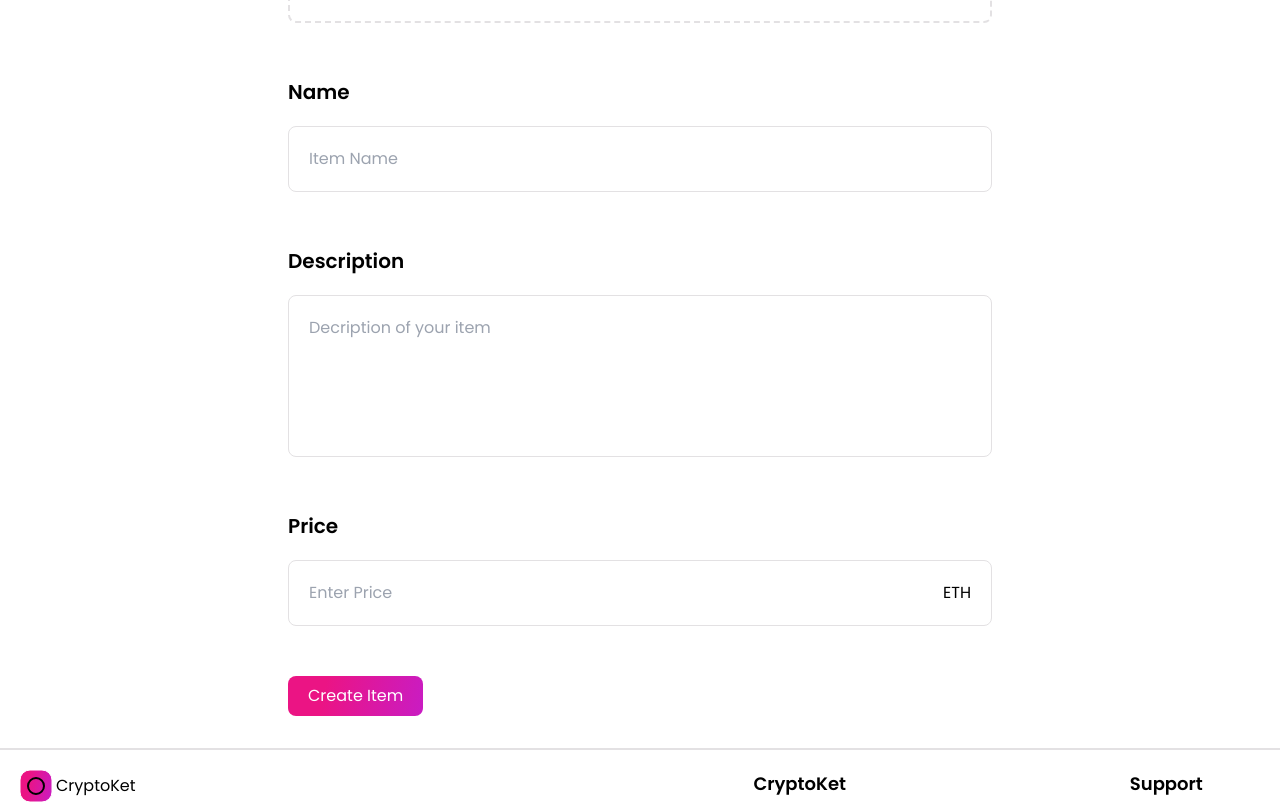
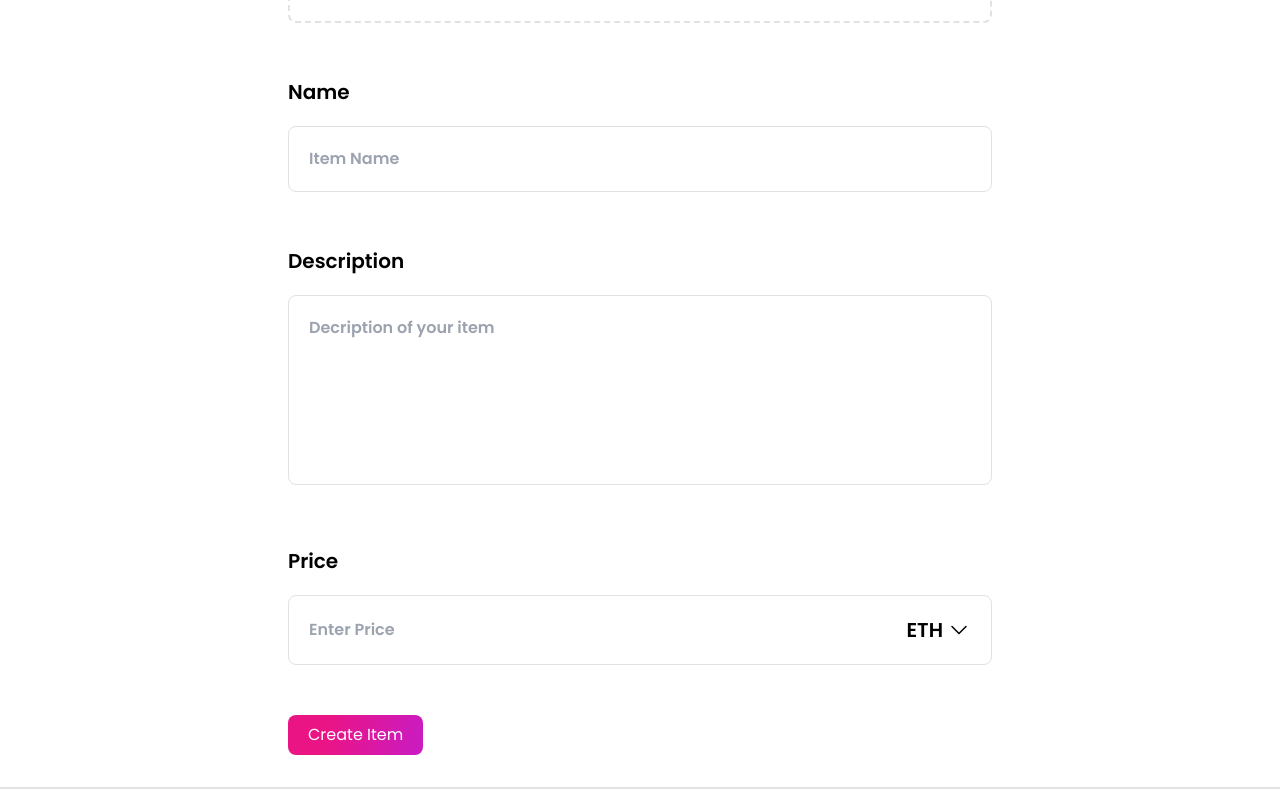
Before and after one commit to JohnGlod/crypto, a React (Create React App) app in the folder client/: page /create-item in a window 1280 px wide. Shown: the part 560-1364 px from the top of the page. Built offline with nearby package versions, Linux system fonts and the light colour scheme.

Commit message:
refactoring create-item

```diff
--- a/client/package.json
+++ b/client/package.json
@@ -9,6 +9,7 @@
     "react": "^17.0.2",
     "react-dom": "^17.0.2",
     "react-dropzone": "^12.0.4",
+    "react-hook-form": "^7.27.1",
     "react-icons": "^4.3.1",
     "react-router-dom": "^6.2.1",
     "react-scripts": "5.0.0",
--- a/client/src/components/DragDropFile.jsx
+++ b/client/src/components/DragDropFile.jsx
@@ -40,12 +40,12 @@ export const DragDropFile = ({ setFile = Function.prototype }) => {
       <label className='font-bold flex flex-col text-xl'>Upload File</label>
       <div
         {...getRootProps()}
-        className={`border-dashed border-2 font-bold items-center p-6 rounded-lg text-sm hover:opacity-60 cursor-pointer
-        ${isDragReject ? 'border-red' : 'border-gray-light'}`}
+        className={`border-dashed border-2 font-bold items-center p-6 rounded-lg text-sm hover:opacity-60 cursor-pointer dark:bg-black-1
+        ${isDragReject ? 'border-[#DC2626]' : 'border-gray-light'}`}
       >
         <input {...getInputProps()} />
         {isDragReject ? (
-          <div className='text-center'>
+          <div className='text-center text-[#DC2626] font-normal'>
             Oops! This app only supports JPG, PNG, GIF, SVG, WEBM, MP3, MP4. Max
             100mb.
           </div>
--- a/client/src/components/Logo.jsx
+++ b/client/src/components/Logo.jsx
@@ -5,7 +5,7 @@ export const Logo = () => {
   const [_, toggleDarkMode] = useDarkMode();
   return (
     <div
-      className='flex gap-1 items-center shrink-0 cursor-pointer'
+      className='flex gap-1 items-center shrink-0 cursor-pointer max-w-fit'
       onClick={toggleDarkMode}
     >
       <Icons className={`stroke-white dark:stroke-dark`} />
--- a/client/src/components/Navbar.jsx
+++ b/client/src/components/Navbar.jsx
@@ -40,14 +40,14 @@ export const Navbar = () => {
           )}
         </div>
       </div>
-      <nav className={`absolute top-[90px] bg-white dark:bg-dark px-4 pb-4 z-[1] left-0 w-full min-h-full transition-all duration-500 easy-in
+      <nav className={`absolute top-[90px] bg-white dark:bg-dark px-4 pb-4 z-[1] left-0 w-full min-h-full transition-all duration-500 md:transition-none easy-in
       lg:static lg:flex lg:items-center lg:p-0 lg:z-auto lg:w-auto lg:min-h-min  ${toggleMenu ? 'top-20 opacity-100': '-top-full opacity-0 z-[-5]'} lg:opacity-100 `}>
         <ul className='lg:flex lg:items-center'>
           {NavList.map((item, index) => (
             <NavbarItem key={index} title={item.title} url={item.url} />
           ))}
         </ul>
-        <div className='justify-center flex gap-4 border-solid border-t border-gray-litht dark:border-[#2D2E36] pt-4 lg:gap-0 lg:justify-start lg:p-0 lg:border-none'>
+        <div className='justify-center flex gap-4 border-solid border-t border-gray-light dark:border-black-1 pt-4 lg:gap-0 lg:justify-start lg:p-0 lg:border-none'>
           <Button
             type={'button'}
             url={'/create-item'}
--- a/client/src/pages/CreateItem.jsx
+++ b/client/src/pages/CreateItem.jsx
@@ -1,12 +1,33 @@
+import { useState } from 'react';
+import { useForm } from 'react-hook-form';
+
 import { Button } from '../components/Button';
 import { DragDropFile } from '../components';
-import { useState } from 'react';
+import { ReactComponent as ArrowDown } from './../assets/icons/arrowDown.svg';
+
 export const CreateItem = () => {
   const [file, setFile] = useState(null);
+  const {
+    register,
+    formState: { errors, isValid },
+    handleSubmit,
+    reset,
+  } = useForm({
+    mode: 'onBlur',
+  });
+
+  const onSubmit = (data) => {
+    if (!file) {
+      return
+    }
+    console.log({...data, file}, 'onSubmit data');
+    reset();
+    setFile(null)
+  };
 
   return (
     <section className='w-full p-8 dark:text-white max-w-screen-md mx-auto sm:px-6 lg:px-8'>
-      <form action='#' className=''>
+      <form action='#' className='' onSubmit={handleSubmit(onSubmit)}>
         <fieldset className='flex flex-col gap-[55px] mb-[50px] '>
           <legend className='font-bold hidden md:block md:text-3xl md:font-semibold mb-10'>
             Create new Item
@@ -21,58 +42,84 @@ export const CreateItem = () => {
                 className='w-[300px] h-[300px]'
               />
             </div>
-
           )}
           <div className='w-full flex flex-col justify-between'>
-            <label className='font-bold mb-5 text-xl'>Name</label>
+            <label className='font-bold text-xl'>
+              Name
               <input
-              className={`w-full p-5 outline-none border border-solid border-gray-light rounded-lg focus:border-dark hover:border-dark
-              dark:text-white dark:bg-black-1 dark:focus:border-white dark:border-black-1 `}
+                className={`w-full mt-5 p-5 outline-none border border-solid border-gray-light rounded-lg focus:border-dark hover:border-dark text-base border-gray-light
+                dark:border-dark dark:text-white dark:bg-black-1 dark:focus:border-white `}
                 type='text'
                 placeholder='Item Name'
+                {...register('itemName', {
+                  required: 'The field is required',
+                  minLength: {
+                    value: 3,
+                    message: 'Minimum 3 characters',
+                  },
+                })}
               />
+            </label>
+            {errors?.itemName && (
+              <p className='text-[#DC2626] p-1'>{errors?.itemName?.message}</p>
+            )}
           </div>
           <div className='w-full flex flex-col justify-between '>
-            <label for='description' className='font-bold mb-[20px] text-xl'>
+            <label className='font-bold text-xl'>
               Description
-            </label>
               <textarea
-              id='description'
-              name='descr'
-              className={`border border-solid border-gray-light rounded-lg px-5 focus:border-dark hover:border-dark w-full py-5 outline-none
-              dark:text-white dark:bg-black-1 dark:focus:border-white dark:border-black-1 `}
-              type='text'
-              cols={33}
-              rows={5}
+                {...register('itemDescr', {
+                  required: 'The field is required',
+                })}
+                className={`mt-5 border border-solid rounded-lg px-5 focus:border-dark hover:border-dark w-full py-5 outline-none text-base border-gray-light
+                dark:border-dark dark:text-white dark:bg-black-1 dark:focus:border-white min-h-[190px]`}
                 placeholder='Decription of your item'
               ></textarea>
+            </label>
+            {errors?.itemDescr && (
+              <p className='text-[#DC2626] p-1'>{errors?.itemDescr?.message}</p>
+            )}
           </div>
           <div className='w-full flex flex-col justify-between '>
-            <label for='price' className='font-bold mb-[20px] text-xl'>
+            <label className='font-bold text-xl'>
               Price
-            </label>
               <div
-              className={`flex items-center border border-solid border-gray-light rounded-lg p-5 focus:border-dark hover:border-dark
-              dark:text-white dark:bg-black-1 dark:border-dark dark:hover:border-white dark:focus:border-white`}
+                className={`mt-5 flex items-center border border-solid rounded-lg p-5 focus:border-dark hover:border-dark border-gray-light
+                dark:border-dark dark:text-white dark:bg-black-1  dark:hover:border-white dark:focus:border-white`}
               >
                 <input
-                id='price'
-                name='price'
-                className='w-full outline-none dark:bg-black-1 '
+                  className='w-full outline-none dark:bg-black-1 text-base'
+                  {...register('itemPrice', {
+                    required: 'Choose the price you want',
+                    min: {
+                      value: 0.0001,
+                      message: 'Min value 0.0001 ETH',
+                    },
+                    max: {
+                      value: 0.1,
+                      message: 'Max value 0.1 ETH',
+                    },
+                  })}
                   type='number'
                   placeholder='Enter Price'
-                step={0.001}
-                max={1}
-                min={0.001}
+                  step={0.0001}
                 />
-              <div className='flex'>ETH </div>
+                <div className='flex items-center gap-1'>
+                  ETH
+                  <ArrowDown className='dark:stroke-white stroke-dark' />
                 </div>
+              </div>
+            </label>
+            {errors?.itemPrice && (
+              <p className='text-[#DC2626] p-1'>{errors?.itemPrice?.message}</p>
+            )}
           </div>
         </fieldset>
         <Button
           type={'submit'}
-          cName={'color-accent text-white'}
+          cName={`color-accent text-white`}
           title={'Create Item'}
+          disabled={!isValid}
         />
       </form>
     </section>
```
Also changed, not shown: client/src/assets/icons/arrowDown.svg (added), 1 other file (tests, documents, lock files or other folders). Lines whose indentation alone changed are shown as unchanged.
